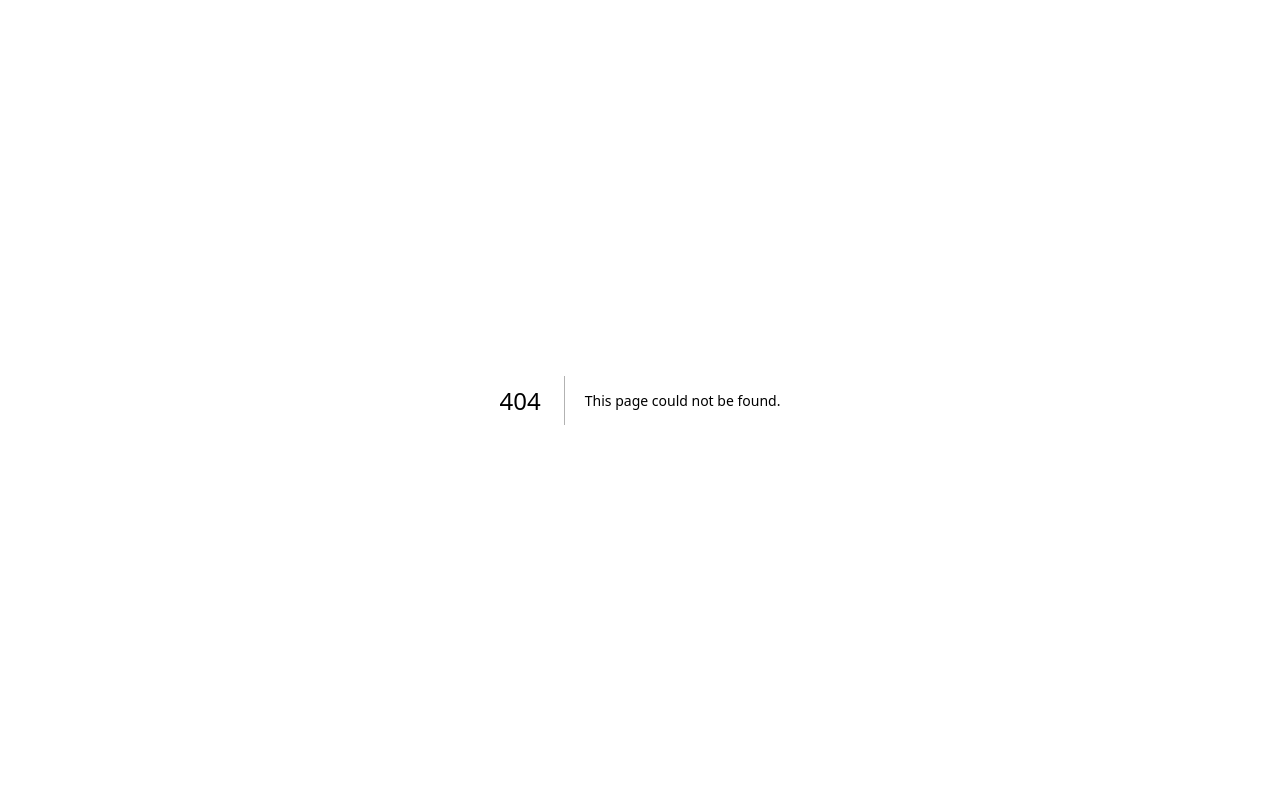
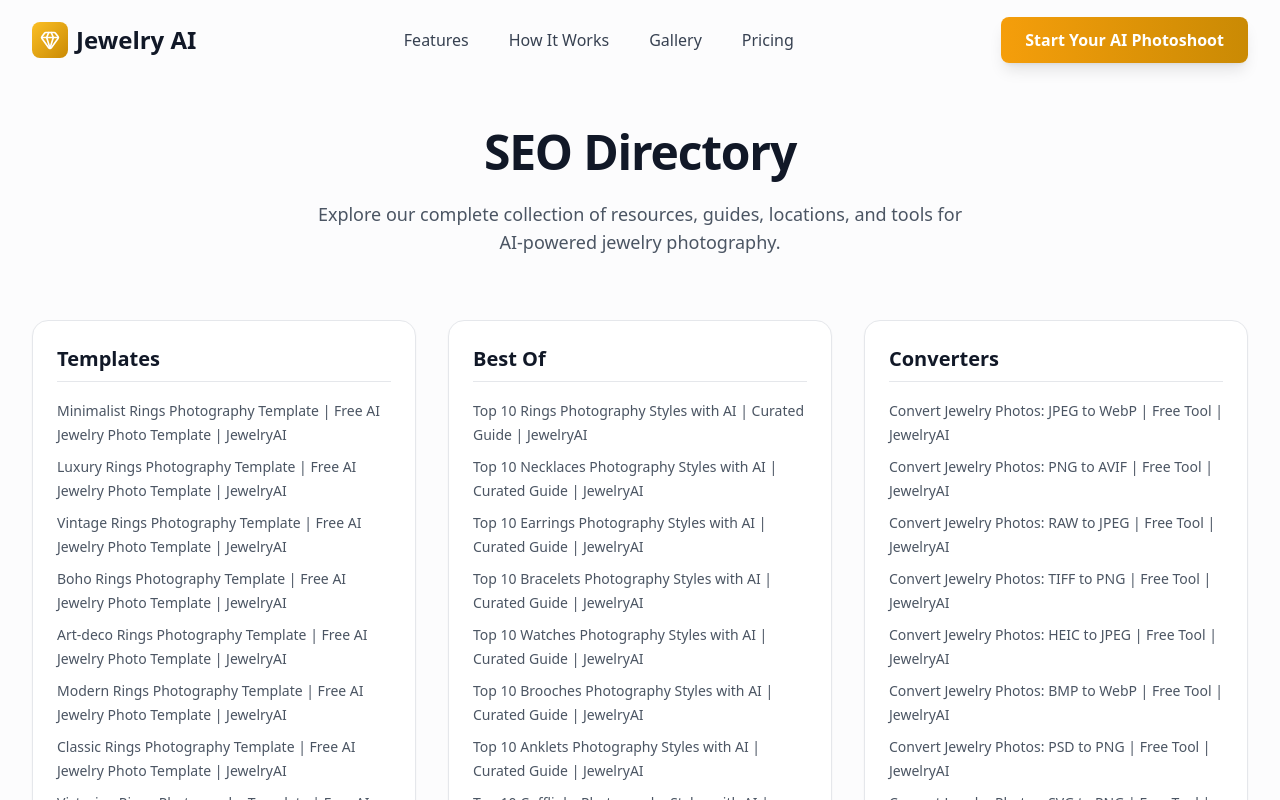
Before and after one commit to soumyattention/jewelryai-nextjs, a Next.js app: page /explore in a window 1280 px wide. Before the commit this address had no page. Shown: the top 800 px of the page. Built offline with nearby package versions, Linux system fonts and the light colour scheme.

Commit message:
feat: internal linking architecture to fix orphan pages

```diff
--- /dev/null
+++ b/src/app/explore/page.tsx
@@ -0,0 +1,77 @@
+import React from 'react';
+import Link from 'next/link';
+import { Metadata } from 'next';
+import Header from '@/components/Header';
+import Footer from '@/components/Footer';
+import { loadPseoData } from '@/lib/pseo-data-loader';
+
+export const metadata: Metadata = {
+  title: 'SEO Directory | JewelryAI',
+  description: 'Explore our complete directory of AI jewelry photography templates, locations, guides, and resources.',
+  robots: { index: true, follow: true },
+};
+
+export default function ExploreDirectory() {
+  const playbooks = [
+    { title: 'Templates', type: 'templates' as const, prefix: '/templates', data: loadPseoData('templates') },
+    { title: 'Best Of', type: 'curation' as const, prefix: '/best', data: loadPseoData('curation') },
+    { title: 'Converters', type: 'conversions' as const, prefix: '/convert', data: loadPseoData('conversions') },
+    { title: 'Comparisons', type: 'comparisons' as const, prefix: '/vs', data: loadPseoData('comparisons') },
+    { title: 'Examples', type: 'examples' as const, prefix: '/examples', data: loadPseoData('examples') },
+    { title: 'Locations', type: 'locations' as const, prefix: '/locations', data: loadPseoData('locations') },
+    { title: 'Solutions', type: 'personas' as const, prefix: '/for', data: loadPseoData('personas') },
+    { title: 'Integrations', type: 'integrations' as const, prefix: '/integrations', data: loadPseoData('integrations') },
+    { title: 'Glossary', type: 'glossary' as const, prefix: '/glossary', data: loadPseoData('glossary') },
+    { title: 'Languages', type: 'translations' as const, prefix: '/lang', data: loadPseoData('translations') },
+    { title: 'Directory', type: 'directory' as const, prefix: '/directory', data: loadPseoData('directory') },
+    { title: 'Profiles', type: 'profiles' as const, prefix: '/profiles', data: loadPseoData('profiles') },
+  ];
+
+  return (
+    <div className="min-h-screen bg-gray-50/50">
+      <Header />
+      <main className="pt-32 pb-24 px-4 sm:px-6 lg:px-8 max-w-7xl mx-auto">
+        <div className="text-center mb-16">
+          <h1 className="text-4xl md:text-5xl font-bold text-gray-900 mb-6 tracking-tight">
+            SEO Directory
+          </h1>
+          <p className="text-lg text-gray-600 max-w-2xl mx-auto">
+            Explore our complete collection of resources, guides, locations, and tools for AI-powered jewelry photography.
+          </p>
+        </div>
+
+        <div className="grid grid-cols-1 md:grid-cols-2 lg:grid-cols-3 gap-8">
+          {playbooks.map((playbook) => (
+            playbook.data.length > 0 && (
+              <div key={playbook.type} className="bg-white p-6 rounded-2xl border shadow-sm">
+                <h2 className="text-xl font-bold text-gray-900 mb-4 border-b pb-2">
+                  {playbook.title}
+                </h2>
+                <ul className="space-y-2">
+                  {playbook.data.slice(0, 15).map((item) => (
+                    <li key={item.slug}>
+                      <Link
+                        href={`${playbook.prefix}/${item.slug}`}
+                        className="text-gray-600 hover:text-amber-600 text-sm hover:underline"
+                      >
+                        {item.seo?.title || item.slug}
+                      </Link>
+                    </li>
+                  ))}
+                  {playbook.data.length > 15 && (
+                    <li className="pt-2">
+                      <span className="text-xs text-gray-400">
+                        + {playbook.data.length - 15} more pages
+                      </span>
+                    </li>
+                  )}
+                </ul>
+              </div>
+            )
+          ))}
+        </div>
+      </main>
+      <Footer />
+    </div>
+  );
+}
--- a/src/app/gallery/page.tsx
+++ b/src/app/gallery/page.tsx
@@ -5,7 +5,8 @@ import Header from '@/components/Header';
 import Footer from '@/components/Footer';
 // Static gallery data - images and videos are hardcoded, no API calls needed
 import { galleryItems, photoItems, GalleryItem } from '@/lib/gallery-data';
-import { X, ChevronLeft, ChevronRight, Play, Grid3x3 } from 'lucide-react';
+import { X, ChevronLeft, ChevronRight, Play, Grid3x3, ArrowRight } from 'lucide-react';
+import Link from 'next/link';
 import { motion, AnimatePresence } from 'framer-motion';
 import { Component as Docks } from '@/components/ui/docks';
 import { PhotoGallery } from '@/components/ui/gallery';
@@ -346,7 +347,7 @@ const Gallery = () => {
               animate={{ scale: 1, opacity: 1 }}
               exit={{ scale: 0.9, opacity: 0 }}
               transition={{ duration: 0.3 }}
-              className="relative max-w-[95vw] max-h-[95vh] flex items-center justify-center"
+              className="relative max-w-[95vw] max-h-[95vh] flex flex-col items-center justify-center p-4 gap-4"
               onClick={(e) => e.stopPropagation()}
             >
               {selectedItem.type === 'video' ? (
@@ -354,7 +355,7 @@ const Gallery = () => {
                   <video
                     ref={videoRef}
                     src={selectedItem.src}
-                    className="max-w-[95vw] max-h-[95vh] w-auto h-auto object-contain rounded-xl shadow-2xl"
+                    className="max-w-[95vw] max-h-[85vh] w-auto h-auto object-contain rounded-xl shadow-2xl"
                     controls
                     autoPlay
                     loop
@@ -367,9 +368,28 @@ const Gallery = () => {
                 <img
                   src={selectedItem.src}
                   alt={selectedItem.alt}
-                  className="max-w-[95vw] max-h-[95vh] w-auto h-auto object-contain rounded-xl shadow-2xl"
+                  className="max-w-[95vw] max-h-[85vh] w-auto h-auto object-contain rounded-xl shadow-2xl"
                 />
               )}
+              {/* SEO Physical Link to design page - FIXES ORPHAN ISSUE */}
+              {(() => {
+                let slug = '';
+                try {
+                   const seoData = require('@/data/gallery-seo.json');
+                   const mapping = seoData.find((s: any) => s.id === selectedItem.id);
+                   if (mapping) slug = mapping.slug;
+                } catch {}
+                if (!slug) return null;
+                return (
+                  <Link
+                    href={`/design/${slug}`}
+                    className="mt-2 bg-black/50 hover:bg-black/70 backdrop-blur-md border border-white/20 text-white transition-all duration-300 rounded-full px-6 py-2.5 font-medium flex items-center gap-2 group"
+                  >
+                    <span>View Technical Details & Variations</span>
+                    <ArrowRight className="w-4 h-4 group-hover:translate-x-1 transition-transform" />
+                  </Link>
+                );
+              })()}
             </motion.div>
 
           </motion.div>
--- a/src/app/recent/page.tsx
+++ b/src/app/recent/page.tsx
@@ -5,7 +5,8 @@ import Header from '@/components/Header';
 import Footer from '@/components/Footer';
 // Static gallery data - images and videos are hardcoded, no API calls needed
 import { galleryItems, photoItems, recentFolderItems, GalleryItem } from '@/lib/gallery-data';
-import { X, ChevronLeft, ChevronRight, Play } from 'lucide-react';
+import { X, ChevronLeft, ChevronRight, Play, ArrowRight } from 'lucide-react';
+import Link from 'next/link';
 import { motion, AnimatePresence } from 'framer-motion';
 import { Component as Docks } from '@/components/ui/docks';
 import { PhotoGallery } from '@/components/ui/gallery';
@@ -340,7 +341,7 @@ const Gallery = () => {
                             animate={{ scale: 1, opacity: 1 }}
                             exit={{ scale: 0.9, opacity: 0 }}
                             transition={{ duration: 0.3 }}
-                            className="relative max-w-[95vw] max-h-[95vh] flex items-center justify-center"
+                            className="relative max-w-[95vw] max-h-[95vh] flex flex-col items-center justify-center p-4 gap-4"
                             onClick={(e) => e.stopPropagation()}
                         >
                             {selectedItem.type === 'video' ? (
@@ -348,7 +349,7 @@ const Gallery = () => {
                                     <video
                                         ref={videoRef}
                                         src={selectedItem.src}
-                                        className="max-w-[95vw] max-h-[95vh] w-auto h-auto object-contain rounded-xl shadow-2xl"
+                                        className="max-w-[95vw] max-h-[85vh] w-auto h-auto object-contain rounded-xl shadow-2xl"
                                         controls
                                         autoPlay
                                         loop
@@ -361,9 +362,28 @@ const Gallery = () => {
                                 <img
                                     src={selectedItem.src}
                                     alt={selectedItem.alt}
-                                    className="max-w-[95vw] max-h-[95vh] w-auto h-auto object-contain rounded-xl shadow-2xl"
+                                    className="max-w-[95vw] max-h-[85vh] w-auto h-auto object-contain rounded-xl shadow-2xl"
                                 />
                             )}
+                            {/* SEO Physical Link to design page - FIXES ORPHAN ISSUE */}
+                            {(() => {
+                                let slug = '';
+                                try {
+                                    const seoData = require('@/data/gallery-seo.json');
+                                    const mapping = seoData.find((s: any) => s.id === selectedItem.id);
+                                    if (mapping) slug = mapping.slug;
+                                } catch {}
+                                if (!slug) return null;
+                                return (
+                                    <Link
+                                        href={`/design/${slug}`}
+                                        className="mt-2 bg-black/50 hover:bg-black/70 backdrop-blur-md border border-white/20 text-white transition-all duration-300 rounded-full px-6 py-2.5 font-medium flex items-center gap-2 group"
+                                    >
+                                        <span>View Technical Details & Variations</span>
+                                        <ArrowRight className="w-4 h-4 group-hover:translate-x-1 transition-transform" />
+                                    </Link>
+                                );
+                            })()}
                         </motion.div>
 
                     </motion.div>
--- a/src/components/Footer.tsx
+++ b/src/components/Footer.tsx
@@ -49,7 +49,7 @@ const Footer = () => {
 
       <div className="relative max-w-7xl mx-auto px-4 sm:px-6 lg:px-8 py-12 sm:py-16">
         {/* Main Footer Content */}
-        <div className="grid grid-cols-1 md:grid-cols-2 lg:grid-cols-3 gap-8 sm:gap-12 lg:gap-16 mb-8 sm:mb-12">
+        <div className="grid grid-cols-1 md:grid-cols-2 lg:grid-cols-4 gap-8 sm:gap-12 lg:gap-16 mb-8 sm:mb-12">
 
           {/* About Us Section */}
           <div className="space-y-4 sm:space-y-6">
@@ -122,23 +122,66 @@ const Footer = () => {
                 <ArrowRight className="w-3 h-3 sm:w-4 sm:h-4 opacity-0 group-hover:opacity-100 group-hover:translate-x-1 transition-all duration-200" />
               </Link>
 
-              <a
+              <Link
                 href="/refunds"
                 className="group flex items-center space-x-3 text-gray-300 hover:text-amber-400 transition-colors duration-200 touch-manipulation py-1"
               >
                 <div className="w-2 h-2 bg-amber-400 rounded-full opacity-0 group-hover:opacity-100 transition-opacity duration-200"></div>
                 <span className="text-sm sm:text-base">Cancellation & Refunds</span>
                 <ArrowRight className="w-3 h-3 sm:w-4 sm:h-4 opacity-0 group-hover:opacity-100 group-hover:translate-x-1 transition-all duration-200" />
-              </a>
+              </Link>
 
-              <a
+              <Link
                 href="/tos"
                 className="group flex items-center space-x-3 text-gray-300 hover:text-amber-400 transition-colors duration-200 touch-manipulation py-1"
               >
                 <div className="w-2 h-2 bg-amber-400 rounded-full opacity-0 group-hover:opacity-100 transition-opacity duration-200"></div>
                 <span className="text-sm sm:text-base">Terms of Services</span>
                 <ArrowRight className="w-3 h-3 sm:w-4 sm:h-4 opacity-0 group-hover:opacity-100 group-hover:translate-x-1 transition-all duration-200" />
-              </a>
+              </Link>
+            </div>
+          </div>
+
+          {/* Resources Section */}
+          <div className="space-y-4 sm:space-y-6">
+            <h3 className="text-lg sm:text-xl font-bold text-white mb-4 sm:mb-6">Resources</h3>
+
+            <div className="space-y-3 sm:space-y-4">
+              <Link
+                href="/explore"
+                className="group flex items-center space-x-3 text-gray-300 hover:text-amber-400 transition-colors duration-200 touch-manipulation py-1"
+              >
+                <div className="w-2 h-2 bg-amber-400 rounded-full opacity-0 group-hover:opacity-100 transition-opacity duration-200"></div>
+                <span className="text-sm sm:text-base">Explore Directory</span>
+                <ArrowRight className="w-3 h-3 sm:w-4 sm:h-4 opacity-0 group-hover:opacity-100 group-hover:translate-x-1 transition-all duration-200" />
+              </Link>
+
+              <Link
+                href="/locations/ai-jewelry-photography-new-york-city"
+                className="group flex items-center space-x-3 text-gray-300 hover:text-amber-400 transition-colors duration-200 touch-manipulation py-1"
+              >
+                <div className="w-2 h-2 bg-amber-400 rounded-full opacity-0 group-hover:opacity-100 transition-opacity duration-200"></div>
+                <span className="text-sm sm:text-base">Locations</span>
+                <ArrowRight className="w-3 h-3 sm:w-4 sm:h-4 opacity-0 group-hover:opacity-100 group-hover:translate-x-1 transition-all duration-200" />
+              </Link>
+
+              <Link
+                href="/templates/minimalist-rings-photography-template"
+                className="group flex items-center space-x-3 text-gray-300 hover:text-amber-400 transition-colors duration-200 touch-manipulation py-1"
+              >
+                <div className="w-2 h-2 bg-amber-400 rounded-full opacity-0 group-hover:opacity-100 transition-opacity duration-200"></div>
+                <span className="text-sm sm:text-base">Free Templates</span>
+                <ArrowRight className="w-3 h-3 sm:w-4 sm:h-4 opacity-0 group-hover:opacity-100 group-hover:translate-x-1 transition-all duration-200" />
+              </Link>
+
+              <Link
+                href="/glossary/brilliant-cut"
+                className="group flex items-center space-x-3 text-gray-300 hover:text-amber-400 transition-colors duration-200 touch-manipulation py-1"
+              >
+                <div className="w-2 h-2 bg-amber-400 rounded-full opacity-0 group-hover:opacity-100 transition-opacity duration-200"></div>
+                <span className="text-sm sm:text-base">Jewelry Glossary</span>
+                <ArrowRight className="w-3 h-3 sm:w-4 sm:h-4 opacity-0 group-hover:opacity-100 group-hover:translate-x-1 transition-all duration-200" />
+              </Link>
             </div>
           </div>
 
--- a/src/components/ui/flip-reveal.tsx
+++ b/src/components/ui/flip-reveal.tsx
@@ -4,7 +4,7 @@ import { ComponentProps, useRef } from "react";
 
 import { useGSAP } from "@gsap/react";
 import gsap from "gsap";
-import Flip from "gsap/Flip";
+import { Flip } from "gsap/all";
 
 gsap.registerPlugin(Flip);
 
```
